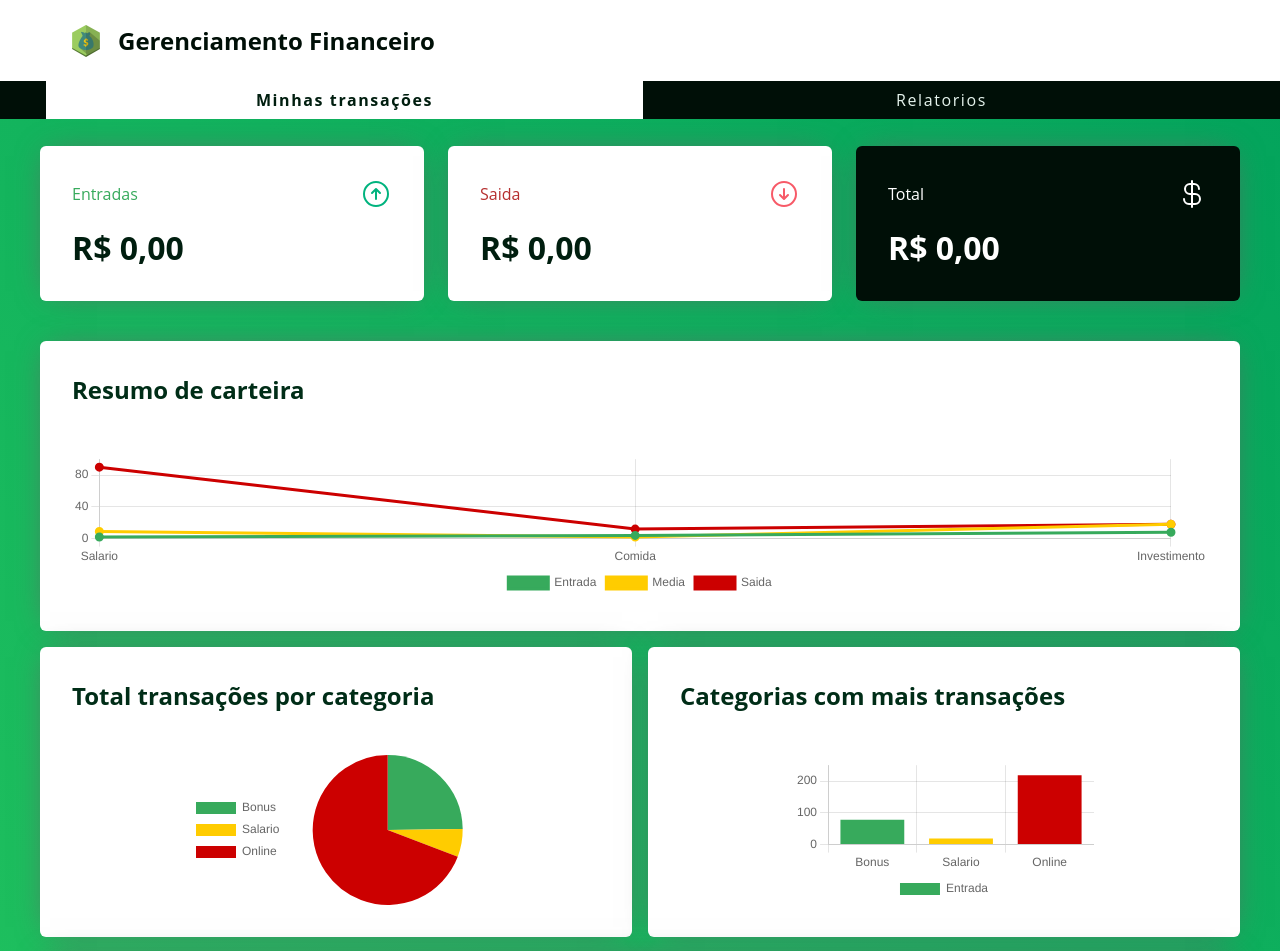
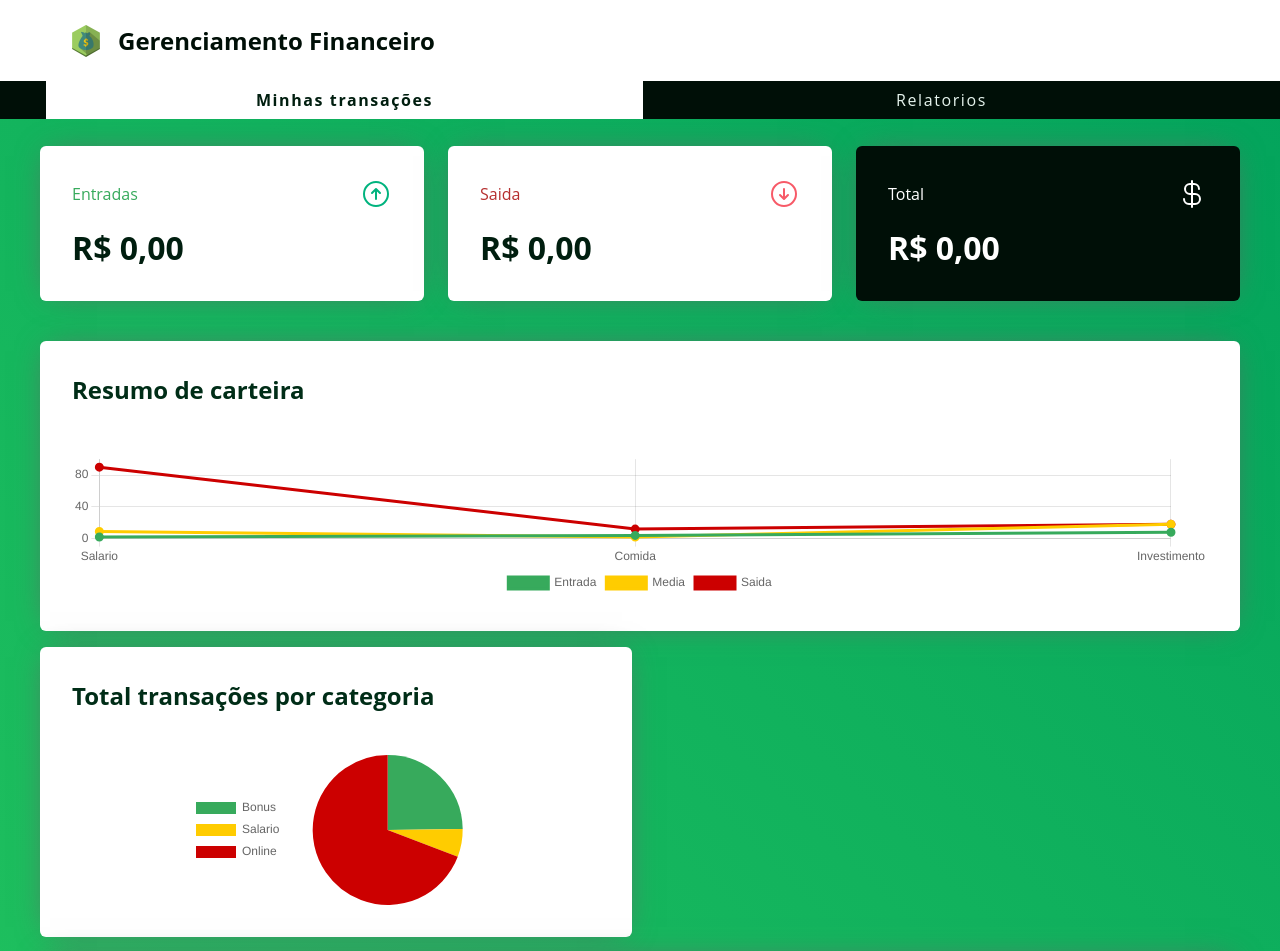
Before and after one commit to AndreyBorges/financial-management-test, a Next.js app in the folder client/: page /reports in a window 1280 px wide. Shown: the top 951 px of the page. Built offline with nearby package versions, Linux system fonts and the light colour scheme; no server answers.

Commit message:
feat: removed MostPopulousCategoryChart component

```diff
--- a/client/src/components/reports/most-populous-category-chart/index.tsx
+++ /dev/null
@@ -1,36 +0,0 @@
-import React from 'react'
-import { BoxChart } from '@/components'
-import { useTheme } from 'styled-components'
-import { Bar } from 'react-chartjs-2'
-
-const MostPopulousCategoryChart = () => {
-  const theme = useTheme()
-  return (
-    <BoxChart title='Categorias com mais transações'>
-      <Bar
-        data={{
-          labels: ['Bonus', 'Salario', 'Online'],
-          datasets: [
-            {
-              label: 'Entrada',
-              data: [78, 19, 218],
-              backgroundColor: [theme.green450, theme.warning, theme.error],
-
-              borderWidth: 0
-            }
-          ]
-        }}
-        options={{
-          maintainAspectRatio: false,
-          plugins: {
-            legend: {
-              position: 'bottom'
-            }
-          }
-        }}
-      />
-    </BoxChart>
-  )
-}
-
-export default MostPopulousCategoryChart
--- a/client/src/pages/reports/index.tsx
+++ b/client/src/pages/reports/index.tsx
@@ -4,7 +4,6 @@ import {
   WrapperReports,
   WalletResumeChart,
   TotalTransactionsByCategoryChart,
-  MostPopulousCategoryChart,
   MostExpensiveTransactionChart,
 } from '@/components'
 import { SecondChartWrapper } from '@/components/reports/wrapper/styles'
@@ -17,7 +16,6 @@ const Reports = () => {
         <WalletResumeChart />
         <SecondChartWrapper>
           <TotalTransactionsByCategoryChart />
-          <MostPopulousCategoryChart />
           <MostExpensiveTransactionChart />
         </SecondChartWrapper>
       </WrapperReports>
```
